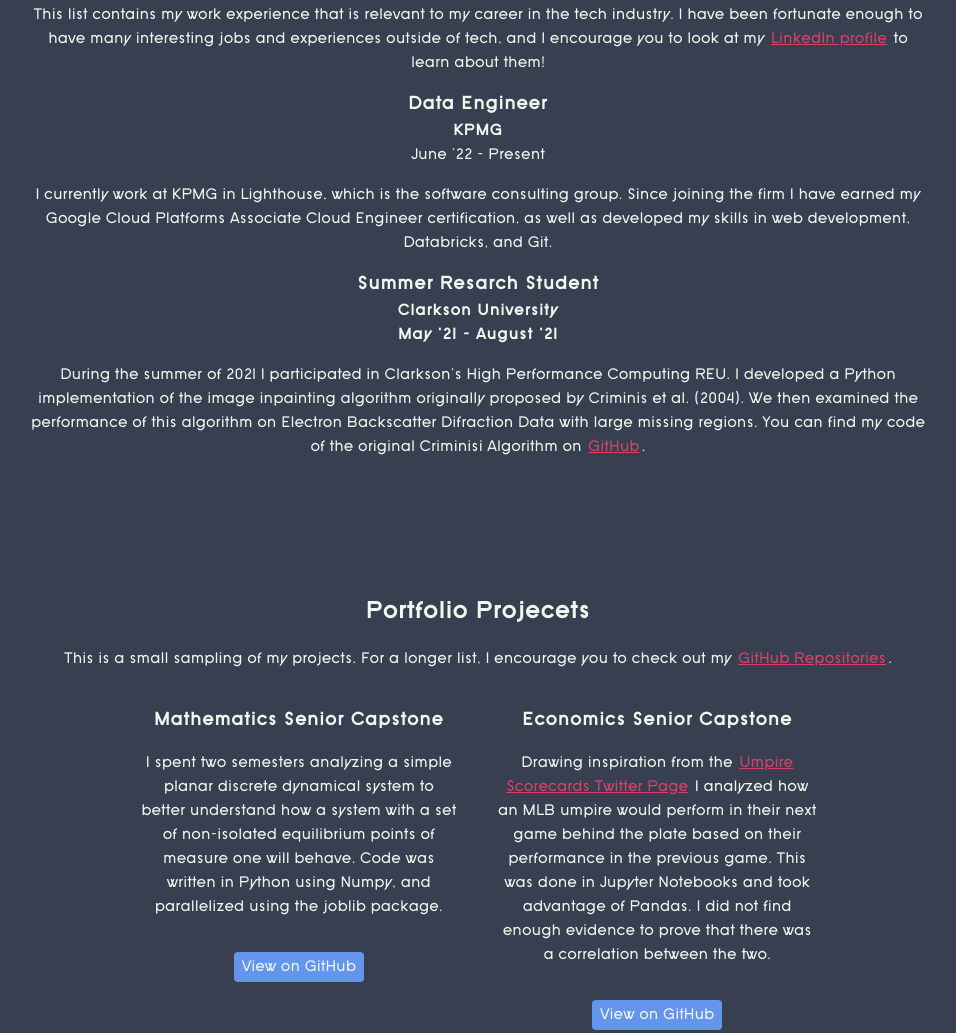
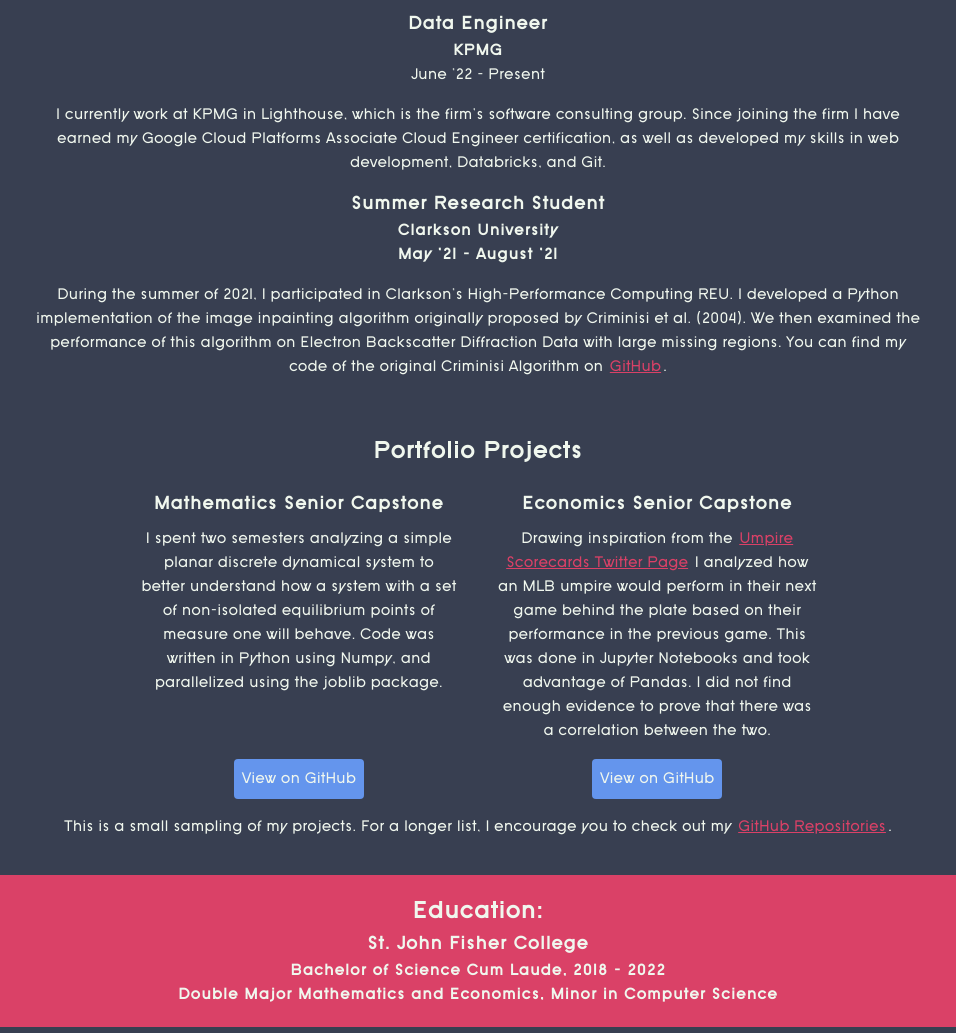
Before and after one commit to mgw6/portfolio_website, a plain HTML site: page index.html in a window 1280 px wide. Shown: the part 524-1557 px from the top of the page, without its empty margins (162-1118 px from the left). Drawn offline with Linux system fonts and the light colour scheme.

Commit message:
Finishes styling of website

```diff
--- a/CSS/styles.css
+++ b/CSS/styles.css
@@ -63,7 +63,7 @@
   text-align: center;
   width: 70%;
   margin: 0 auto;
-  padding: 60px 0;
+  padding: 20px 0;
   /* padding: 40px; */
 }
 
@@ -77,16 +77,8 @@
 ***************************************/
 header {
   background: #6495ED;
-  /* margin-bottom: 60 px; */
   overflow: auto;
 }
-
-header img {
-  float: left;
-  padding-top: 0px;
-  width: 350px;
-}
-
 
 
 header .content-wrap {
@@ -96,9 +88,15 @@
 /***************************************
 Work Experience
 ***************************************/
-.work-experiance {
-  clear: both;
+/* .work-experience {
+  background: #DA4167;
 }
+
+.work-experience a {
+  color: #383F51;
+  padding: 2px;
+} */
+
 
 
 
@@ -106,23 +104,12 @@
 Portfolio Projects
 ***************************************/
 
-.portfolio-item-container {
-  display: inline-flex;
-  justify-content: center;
-  flex: 1;
+.portfolio-item p {
+  padding-bottom: 20px;
+  margin-top: 8px;
 }
 
-.portfolio-item  {
-  width: 40%;
-  clear: auto;
-  padding: 20px;
-}
 
-.portfolio-item p {
-  /* margin-bottom: auto; */
-  padding-bottom: 20px;
-
-}
 
 .project-btn {
   color: #F0F7EE;
@@ -133,10 +120,9 @@
   max-width: max-content;
   text-align: center;
   margin-top: auto;
-  /* margin-bottom: 0; */
-  align-self: flex-end;
-  flex: 1;
 }
+
+
 
 .project-btn:hover {
   background: rgba(100, 149, 237, 50%)
@@ -167,13 +153,11 @@
 }
 
 footer a, footer h2 {
-  color: #383F51;
+  color: #F0F7EE;
 }
 
 .contact-list {
   list-style-type: none;
-  display: flex;
-  justify-content: center;
   padding: 0;
 }
 
@@ -181,3 +165,60 @@
   padding: 15px;
   display: inline-block;
 }
+
+
+/***************************************
+Responsive Styles
+***************************************/
+
+@media screen and (min-width: 1010px){
+  header img {
+    float: left;
+    padding-top: 0px;
+    width: 350px;
+  }
+}
+
+
+@media screen and (min-width: 700px){
+  .contact-list {
+    display: flex;
+    justify-content: center;
+  }
+
+.portfolio-item-container {
+  display: inline-flex;
+  justify-content: center;
+  flex: 1;
+}
+
+
+.portfolio-item  {
+  width: 40%;
+  clear: auto;
+  padding: 20px;
+  position: relative;
+}
+
+
+.project-btn {
+  /*
+  This next part puts the button at the bottom of the div
+  This seems a bit excessive but the other methods I found online didn' work
+  https://www.youtube.com/watch?v=1PB6HTvO8X8
+  */
+
+  position: absolute;
+  bottom: 0;
+  left: 0;
+  right: 0;
+  margin: auto;
+}
+
+}
+
+@media screen and (max-width: 699px) {
+  .portfolio-item h3 {
+    padding-top: 20px;
+  }
+}
--- a/index.html
+++ b/index.html
@@ -16,7 +16,7 @@
         <div class = "content-wrap">
           <div>
           <img src="images/IMG_7032_square_lg.jpg", alt="MacGregor's headshot. He is dressed in a blue golf shirt and sitting
-          against a brick wall.">
+          against a brick wall on the campus of St. John Fisher University.">
           <div>
           <div>
             <h1>MacGregor Winegard</h1>
@@ -46,16 +46,16 @@
             <h4>KPMG</h4>
             <h4s>June '22 - Present</h4>
             <p>
-              I currently work at KPMG in Lighthouse, which is the software consulting group. Since joining the firm I have earned my Google Cloud Platforms Associate Cloud Engineer certification, as well as developed my skills in web development, Databricks, and Git.
+              I currently work at KPMG in Lighthouse, which is the firm's software consulting group. Since joining the firm I have earned my Google Cloud Platforms Associate Cloud Engineer certification, as well as developed my skills in web development, Databricks, and Git.
             </p>
           </section>
 
           <section class = "work-item">
-            <h3>Summer Resarch Student</h3>
+            <h3>Summer Research Student</h3>
             <h4>Clarkson University</h4>
             <h4>May '21 - August '21</h4>
             <p>
-              During the summer of 2021 I participated in Clarkson's High Performance Computing REU. I developed a Python implementation of the image inpainting algorithm originally proposed by Criminis et al. (2004). We then examined the performance of this algorithm on Electron Backscatter Difraction Data with large missing regions. You can find my code of the original Criminisi Algorithm on <a href = "https://github.com/mgw6/criminisi_inpainter">GitHub</a>.
+              During the summer of 2021, I participated in Clarkson's High-Performance Computing REU. I developed a Python implementation of the image inpainting algorithm originally proposed by Criminisi et al. (2004). We then examined the performance of this algorithm on Electron Backscatter Diffraction Data with large missing regions. You can find my code of the original Criminisi Algorithm on <a href = "https://github.com/mgw6/criminisi_inpainter">GitHub</a>.
             </p>
           </section>
         </div>
@@ -64,8 +64,7 @@
       <!--****************************** Projects Portfolio ******************************-->
       <section class = "project-portfolio">
         <div class = "content-wrap">
-          <h2>Portfolio Projecets</h2>
-          <p>This is a small sampling of my projects. For a longer list, I encourage you to check out my <a href = "https://github.com/mgw6?tab=repositories">GitHub Repositories</a>.</p>
+          <h2>Portfolio Projects</h2>
           <div class = "portfolio-item-container">
             <div class = "portfolio-item">
               <h3>Mathematics Senior Capstone</h3>
@@ -86,6 +85,7 @@
               <a class = "project-btn" href = "https://github.com/mgw6/umpire_accuracy">View on GitHub</a>
             </div>
           </div>
+          <p>This is a small sampling of my projects. For a longer list, I encourage you to check out my <a href = "https://github.com/mgw6?tab=repositories">GitHub Repositories</a>.</p>
         </div>
       </section>
 
@@ -98,7 +98,7 @@
             <h3>St. John Fisher College</h3>
             <h4>Bachelor of Science Cum Laude, 2018 - 2022 </h4>
               <h4>Double Major Mathematics and Economics, Minor in Computer Science</h4>
-            <p>
+            <!-- <p>
               During my time at college I was very busy as a Resident Assistant, Executive Intern in the Advancement Office, and Student Ambassador.
               One of the highlights of my week, was playing guitar at the 7:30 PM mass on Sundays. We had a great time and mass was frequently attended by over 100 students.
             </p>
@@ -108,10 +108,9 @@
 
             <p>
               One of my favorite professors at Fisher was Dr. Muench, who graduated from Fisher in 1955 - the first graduating class! He returned to the school in 1966 and taught there until his retirement after the spring 2022 semester. Dr. Muench had so many great stories to tell about the college and his time as a professor. During the spring 2021 - 2022 academic year, the college was preparing to transition to University status. While Dr. Muench's retirement had nothing to do with this change, I like to think that St. John Fisher college just could not go on without Dr. Muench, and so the school had to change its name.
-            </p>
+            </p> -->
 
-          </section>
-
+          <!-- </section>
           <section class = "school">
             <h3>Various Institutions</h3>
             <h4>Summer Courses, 2020</h4>
@@ -122,7 +121,7 @@
 
             </ul>
 
-          </section>
+          </section> -->
         </div>
       </section>
 
```
Also changed, not shown: 1 other file.
